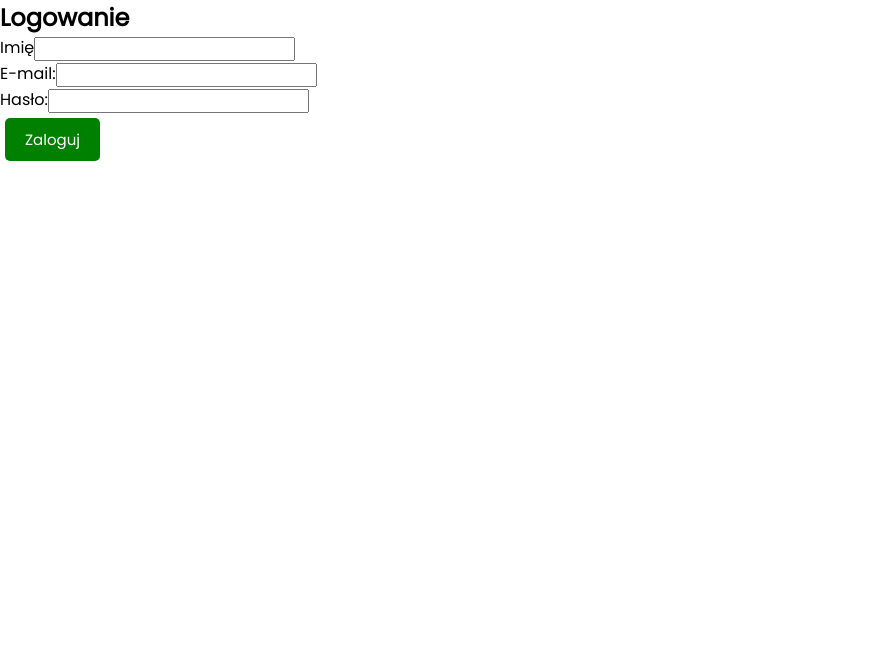
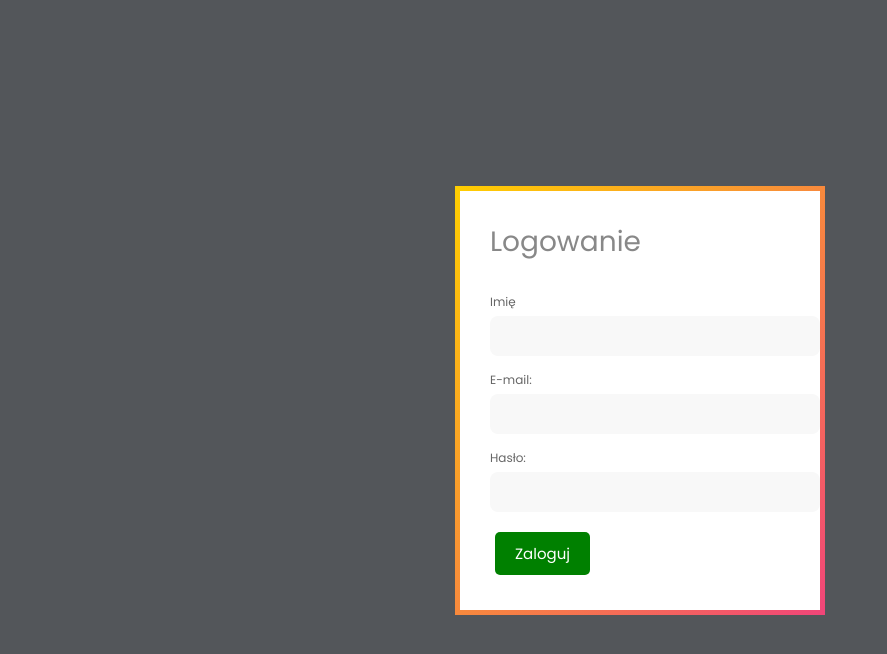
Before and after one commit to Leekos/medical-center-scheduler, a React (Create React App) app: page / in a window 1280 px wide. Shown: the top 654 px of the page, without its empty margins (0-887 px from the left). Built offline with nearby package versions, Linux system fonts and the light colour scheme.

Commit message:
css changes

```diff
--- a/src/App.js
+++ b/src/App.js
@@ -22,6 +22,7 @@
       });
     } else {
       console.log("Dane się nie zgadzają");
+      setError("Adres email bądź hasło są nieprawidłowe");
     }
   };
   const Logout = () => {
--- a/src/index.css
+++ b/src/index.css
@@ -5,6 +5,12 @@
   font-family: "Poppins", sans-serif;
 }
 
+input {
+  appearance: none;
+  background: none;
+  border: none;
+  outline: none;
+}
 .btn {
   display: inline-block;
   background: #000;
@@ -18,3 +24,66 @@
   font-size: 15px;
   font-family: inherit;
 }
+
+.App {
+  height: 100vh;
+  display: flex;
+  align-items: center;
+  justify-content: center;
+  background-color: #53565a;
+}
+form {
+  display: block;
+  position: relative;
+}
+form::after {
+  content: "";
+  display: block;
+  position: absolute;
+  top: -5px;
+  left: -5px;
+  right: -5px;
+  bottom: -5px;
+  z-index: 1;
+  background-image: linear-gradient(to bottom right, #ffce00, #f14579);
+}
+
+form .form-inner {
+  position: relative;
+  display: block;
+  background-color: #fff;
+  padding: 30px;
+  z-index: 2;
+}
+form .form-inner h2 {
+  color: #888;
+  font-size: 28px;
+  font-weight: 500;
+  margin-bottom: 30px;
+}
+form .form-inner .form-group {
+  display: block;
+  width: 300px;
+  margin-bottom: 15px;
+}
+form .form-inner .form-group label {
+  display: block;
+  color: #666;
+  font-size: 12px;
+  margin-bottom: 5px;
+  transition: 0.4s;
+}
+form .form-inner .form-group:focus-within label {
+  color: #fe4880;
+}
+form .form-inner .form-group input {
+  display: block;
+  width: 100%;
+  padding: 10px 15px;
+  background-color: #f8f8f8;
+  border-radius: 8px;
+  transition: 0.4s;
+}
+form .form-inner .form-group input:focus {
+  box-shadow: 0px 0px 3px rgba(0, 0, 0, 0.2);
+}
```
